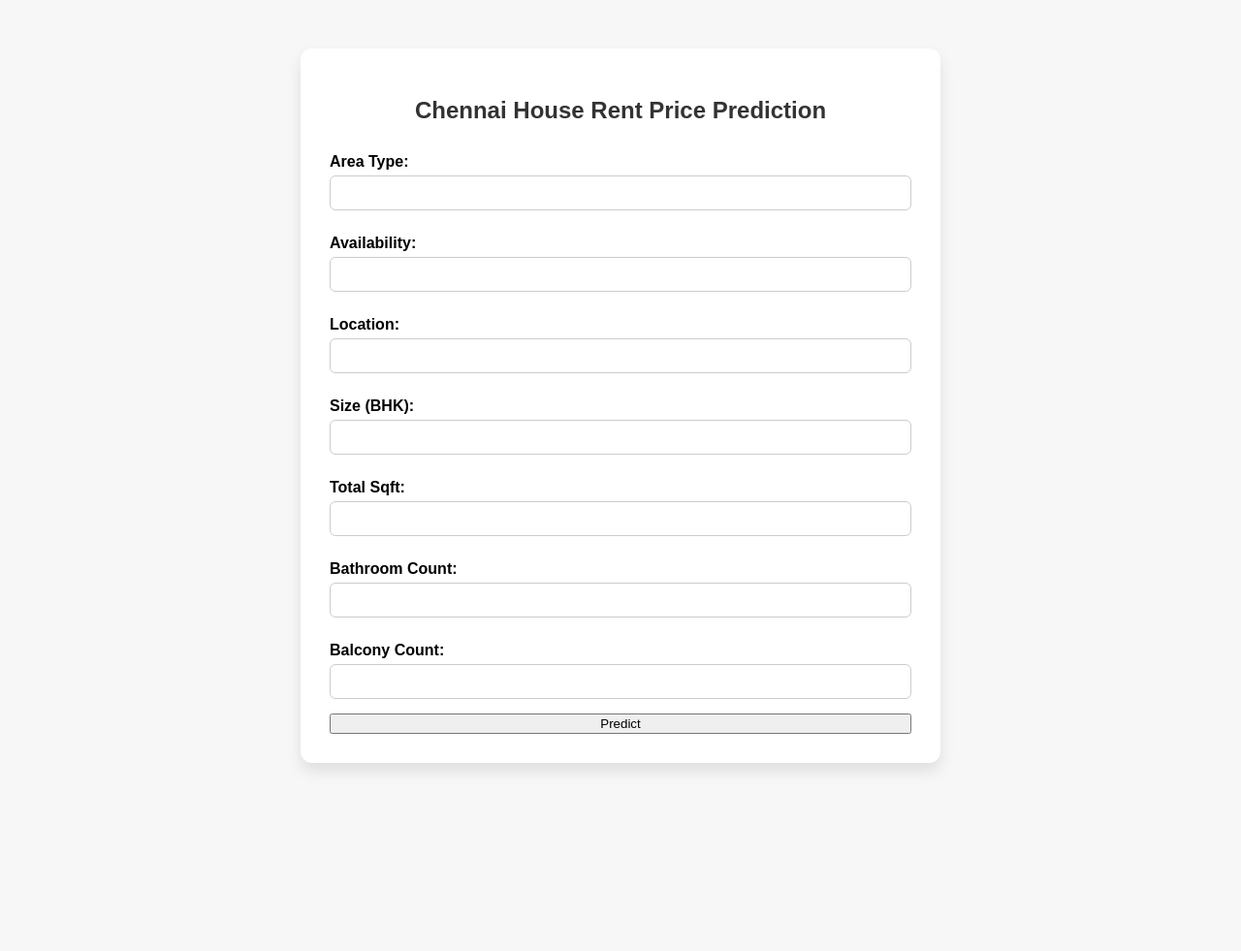
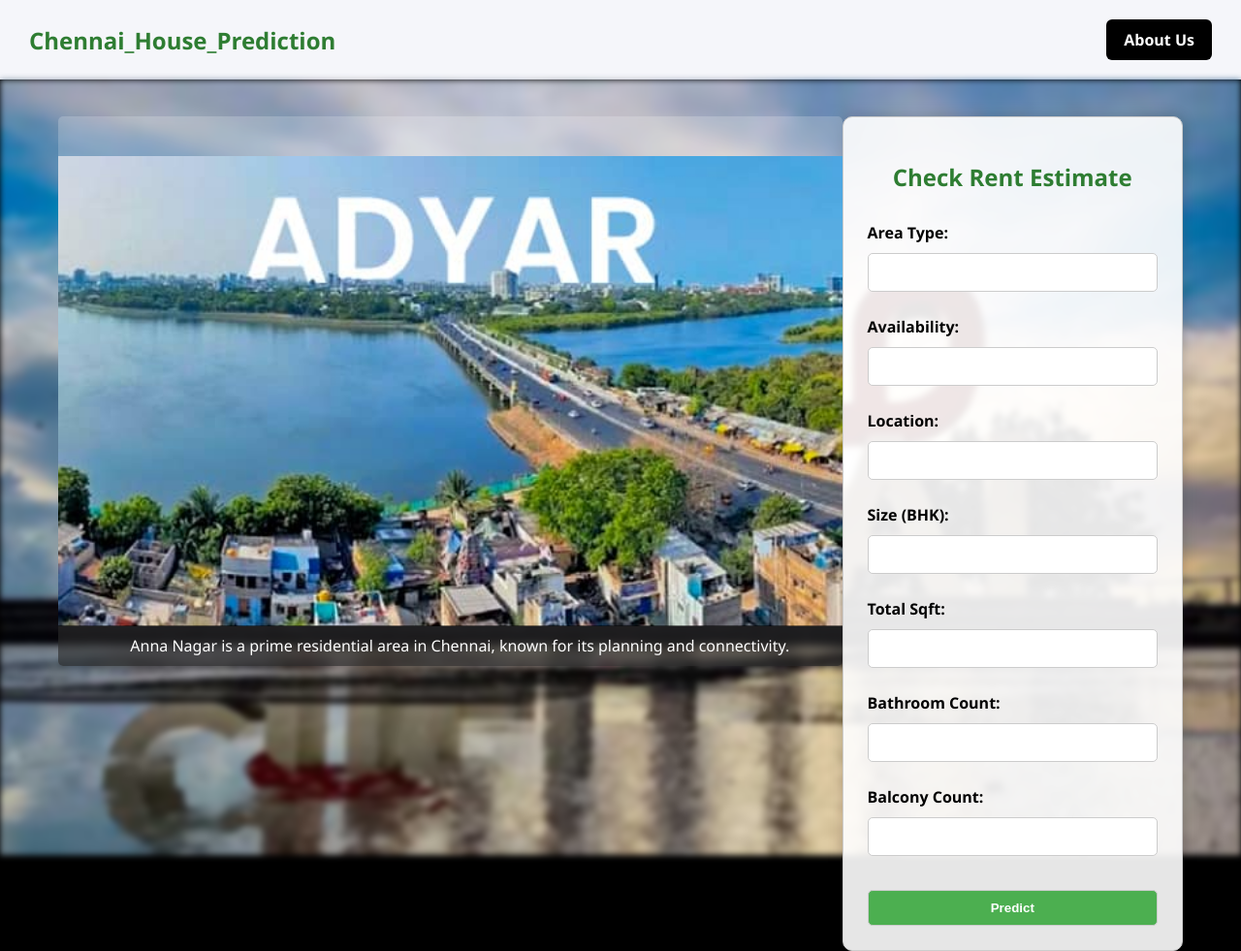
Before and after one commit to shrimathiravi07/Chennai-House-Rent-Price-Prediction, a Flask app: page / in a window 1280 px wide. Shown: the whole page at 97% size. Before the commit the page ends 795 px from the top, so only its background shows below. Run offline with Flask 3, Linux system fonts and the light colour scheme; parts of the project's set-up code (start-up, migrations or seed data) failed here and were passed over.

Commit message:
templates  updated

```diff
--- a/templates/index.html
+++ b/templates/index.html
@@ -1,9 +1,198 @@
 {% extends 'head.html' %}
 {% block content %}
-<body>
+<style>
+  body {
+    margin: 0;
+    font-family: 'Segoe UI', Tahoma, Geneva, Verdana, sans-serif;
+    background: #000;
+  }
 
-<div class="container">
-    <h2>Chennai House Rent Price Prediction</h2>
+  .navbar {
+    display: flex;
+    justify-content: space-between;
+    align-items: center;
+    background-color: #f5f6fa;
+    padding: 20px 30px;
+    box-shadow: 0 2px 6px rgba(0,0,0,0.1);
+  }
+
+  .navbar .logo {
+    font-size: 24px;
+    font-weight: bold;
+    color: #2e7d32;
+  }
+
+  .navbar ul {
+    list-style: none;
+    display: flex;
+    gap: 25px;
+    margin: 0;
+    padding: 0;
+  }
+
+  .navbar ul li {
+    position: relative;
+  }
+
+  .navbar ul li a {
+    text-decoration: none;
+    color: #333;
+    font-weight: 500;
+  }
+
+  .navbar .contact-btn {
+    background-color: #000;
+    color: white;
+    padding: 10px 18px;
+    border-radius: 6px;
+    text-decoration: none;
+    font-weight: bold;
+  }
+
+  .hero {
+    background-image: url("{{ url_for('static', filename='img/maa.png') }}");
+    background-repeat: no-repeat;
+    background-size: cover;
+    background-position: center;
+    height: 100vh;
+    position: relative;
+    filter: blur(3px);
+  }
+
+  .content-area {
+    display: flex;
+    flex-direction: row;
+    position: absolute;
+    top: 120px;
+    left: 60px;
+    right: 60px;
+    z-index: 2;
+    justify-content: space-between;
+    align-items: flex-start;
+  }
+
+  .slider-box {
+    width: 25cm;
+    height: 15cm;
+    overflow: hidden;
+    border-radius: 5px;
+    background: rgba(255,255,255,0.2);
+    backdrop-filter: blur(3px);
+    padding: 0;
+    box-sizing: border-box;
+    color: white;
+    position: relative;
+  }
+
+  .slider-box .slide {
+    width: 100%;
+    height: 100%;
+    display: none;
+  }
+
+  .slider-box .slide.active {
+    display: block;
+  }
+
+  .slider-box img {
+    width: 100%;
+    height: 100%;
+    object-fit: contain;
+    border-radius: 0;
+    margin-bottom: 0;
+  }
+
+  .slider-box p {
+    font-size: 16px;
+    line-height: 1.4;
+    text-align: center;
+    background: rgba(0,0,0,0.5);
+    padding: 10px;
+    position: absolute;
+    bottom: 0;
+    width: 100%;
+    margin: 0;
+  }
+
+  .form-overlay {
+    width: 350px;
+    background-color: rgba(255, 255, 255, 0.9);
+    padding: 25px;
+    border-radius: 10px;
+    border: 1px solid #ccc;
+    box-shadow: 0 0 15px rgba(0,0,0,0.2);
+    transition: transform 0.3s ease, box-shadow 0.3s ease;
+    align-self: center;
+  }
+
+  .form-overlay:hover {
+    transform: scale(1.03);
+    box-shadow: 0 0 25px rgba(0,0,0,0.3);
+  }
+
+  .form-overlay h2 {
+    color: #2e7d32;
+    margin-bottom: 20px;
+  }
+
+  .form-overlay form {
+    display: flex;
+    flex-direction: column;
+  }
+
+  .form-overlay label {
+    font-weight: bold;
+    margin-top: 10px;
+  }
+
+  .form-overlay input,
+  .form-overlay button {
+    padding: 10px;
+    margin-top: 5px;
+    border: 1px solid #ccc;
+    border-radius: 5px;
+  }
+
+  .form-overlay button {
+    background-color: #4caf50;
+    color: white;
+    font-weight: bold;
+    cursor: pointer;
+    margin-top: 20px;
+  }
+
+  .form-overlay .result {
+    margin-top: 20px;
+    font-weight: bold;
+    color: #388e3c;
+  }
+</style>
+
+<div class="navbar">
+  <div class="logo">Chennai_House_Prediction</div>
+  <a href="#" class="contact-btn">About Us</a>
+</div>
+
+<div class="hero"></div>
+
+<div class="content-area">
+  <div class="slider-box">
+    <div class="slide active">
+      <img src="{{ url_for('static', filename='img/a.jpg') }}" alt="Anna Nagar">
+      <p>Anna Nagar is a prime residential area in Chennai, known for its planning and connectivity.</p>
+    </div>
+    <div class="slide">
+      <img src="{{ url_for('static', filename='img/e.jpg') }}" alt="T Nagar">
+      <p>Alwarpet is a posh residential locality in Chennai, known for its upscale homes, quiet streets, and central location..</p>
+    </div>
+    <div class="slide">
+      <img src="{{ url_for('static', filename='img/g.jpg') }}" alt="Velachery">
+      <p>Velachery is a growing suburb popular for IT employees due to its proximity to tech parks.</p>
+    </div>
+  </div>
+
+  <div class="form-overlay">
+    <h2>Check Rent Estimate</h2>
     <form action="/predict" method="post">
       <label>Area Type:</label>
       <input type="text" name="area_type" required>
@@ -31,10 +220,21 @@
 
     {% if predicted_price %}
     <div class="result">
-        <p>Predicted Rent Price: ₹{{ predicted_price }} lakhs</p>
+      Predicted Rent Price: ₹{{ predicted_price }} lakhs
     </div>
     {% endif %}
   </div>
+</div>
+
+<script>
+  const slides = document.querySelectorAll(".slider-box .slide");
+  let currentSlide = 0;
+
+  setInterval(() => {
+    slides[currentSlide].classList.remove("active");
+    currentSlide = (currentSlide + 1) % slides.length;
+    slides[currentSlide].classList.add("active");
+  }, 5000);
+</script>
+
 {% endblock %}
-</body>
-</html>
```
Lines whose indentation alone changed are shown as unchanged.
